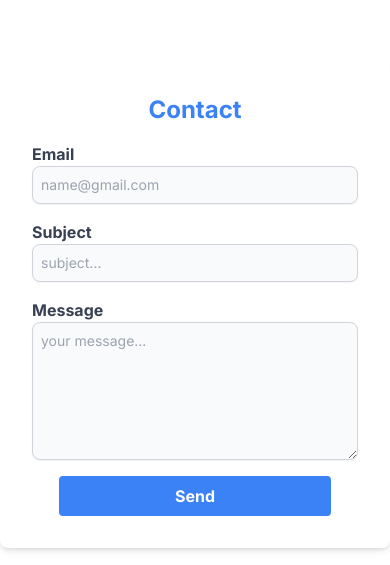
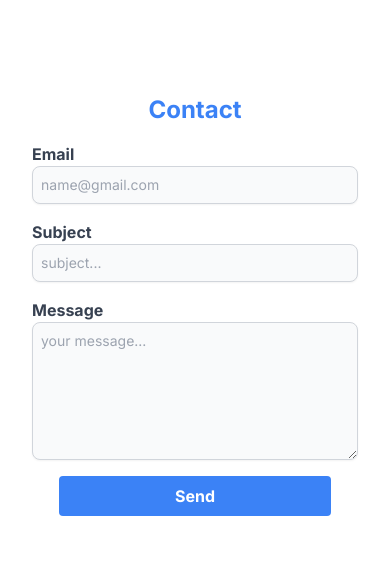
Before and after one commit to AYGA2K/portfolio, a Next.js app: page / in a window 390 px wide. Shown: the part 2663-3228 px from the top of the page. Built offline with nearby package versions, Linux system fonts and the light colour scheme.

Commit message:
fixing a shodow in small screens

```diff
--- a/src/app/page.tsx
+++ b/src/app/page.tsx
@@ -646,7 +646,7 @@ colors duration-300 ${
             activeDiv == 4 ? "sm:block" : "sm:hidden"
           }`}
         >
-          <div className="  rounded-lg  shadow-md  p-8  w-full flex-col flex justify-center items-center ">
+          <div className="  md:rounded-lg  md:shadow-md  p-8  w-full flex-col flex justify-center items-center ">
             <h2 className="text-2xl text-center text-blue-500 font-bold ">
               Contact
             </h2>
```
